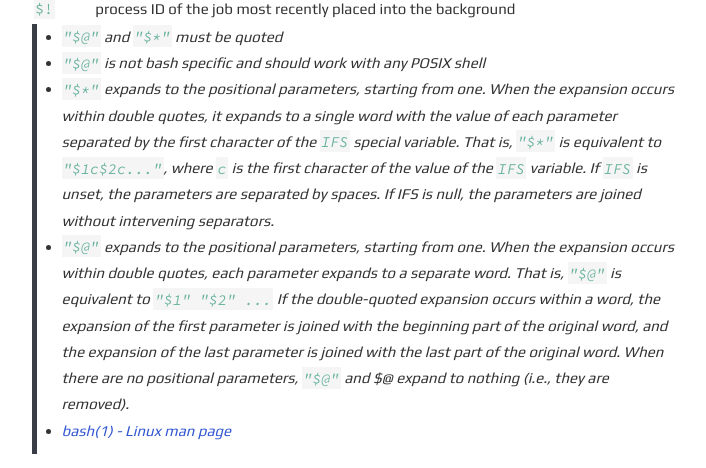
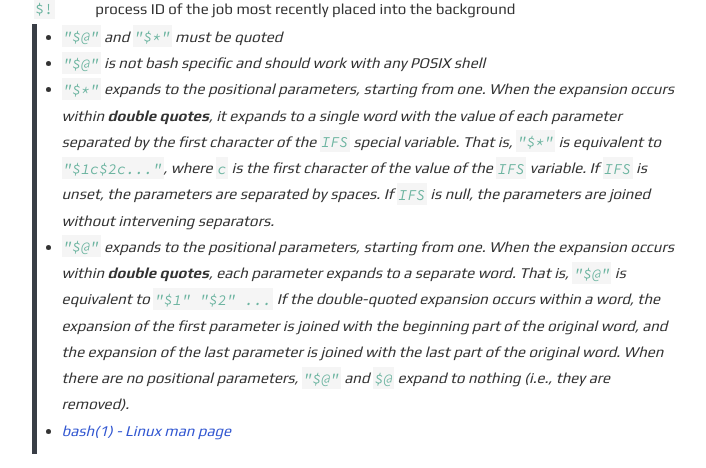
Before and after one commit to djiangnz/djiangnz.github.io, a Jekyll site: the page built from _posts/2023-02-13-bash-cheatsheet.md, in a window 1280 px wide and 900 px high, scrolled down 7583 px. Shown: the part 180-648 px from the top of the window, without its empty margins (286-992 px from the left). Built offline with Jekyll 4.4.1, drawn with Linux system fonts in a browser that asks for light colours; some of the changed text lies outside the part shown.

```diff
--- a/_posts/2023-02-13-bash-cheatsheet.md
+++ b/_posts/2023-02-13-bash-cheatsheet.md
@@ -294,8 +294,8 @@ result=$(myfunc)
 
 > - `"$@"` and `"$*"` must be quoted
 > - `"$@"` is not bash specific and should work with any POSIX shell
-> - `"$*"` expands to the positional parameters, starting from one. When the expansion occurs within double quotes, it expands to a single word with the value of each parameter separated by the first character of the `IFS` special variable. That is, `"$*"` is equivalent to  `"$1c$2c..."`, where `c` is the first character of the value of the `IFS` variable. If `IFS` is unset, the parameters are separated by spaces. If IFS is null, the parameters are joined without intervening separators.
-> - `"$@"` expands to the positional parameters, starting from one. When the expansion occurs within double quotes, each parameter expands to a separate word. That is, `"$@"` is equivalent to `"$1" "$2" ...` If the double-quoted expansion occurs within a word, the expansion of the first parameter is joined with the beginning part of the original word, and the expansion of the last parameter is joined with the last part of the original word. When there are no positional parameters,  `"$@"` and $@ expand to nothing (i.e., they are removed).
+> - `"$*"` expands to the positional parameters, starting from one. When the expansion occurs within **double quotes**, it expands to a single word with the value of each parameter separated by the first character of the `IFS` special variable. That is, `"$*"` is equivalent to  `"$1c$2c..."`, where `c` is the first character of the value of the `IFS` variable. If `IFS` is unset, the parameters are separated by spaces. If `IFS` is null, the parameters are joined without intervening separators.
+> - `"$@"` expands to the positional parameters, starting from one. When the expansion occurs within **double quotes**, each parameter expands to a separate word. That is, `"$@"` is equivalent to `"$1" "$2" ...` If the double-quoted expansion occurs within a word, the expansion of the first parameter is joined with the beginning part of the original word, and the expansion of the last parameter is joined with the last part of the original word. When there are no positional parameters, `"$@"` and `$@` expand to nothing (i.e., they are removed).
 > - [bash(1) - Linux man page](https://linux.die.net/man/1/bash)
 
 # Miscellaneous
```
Also changed, not shown: other parts of _posts/2023-02-13-bash-cheatsheet.md (+2 -2 lines).
